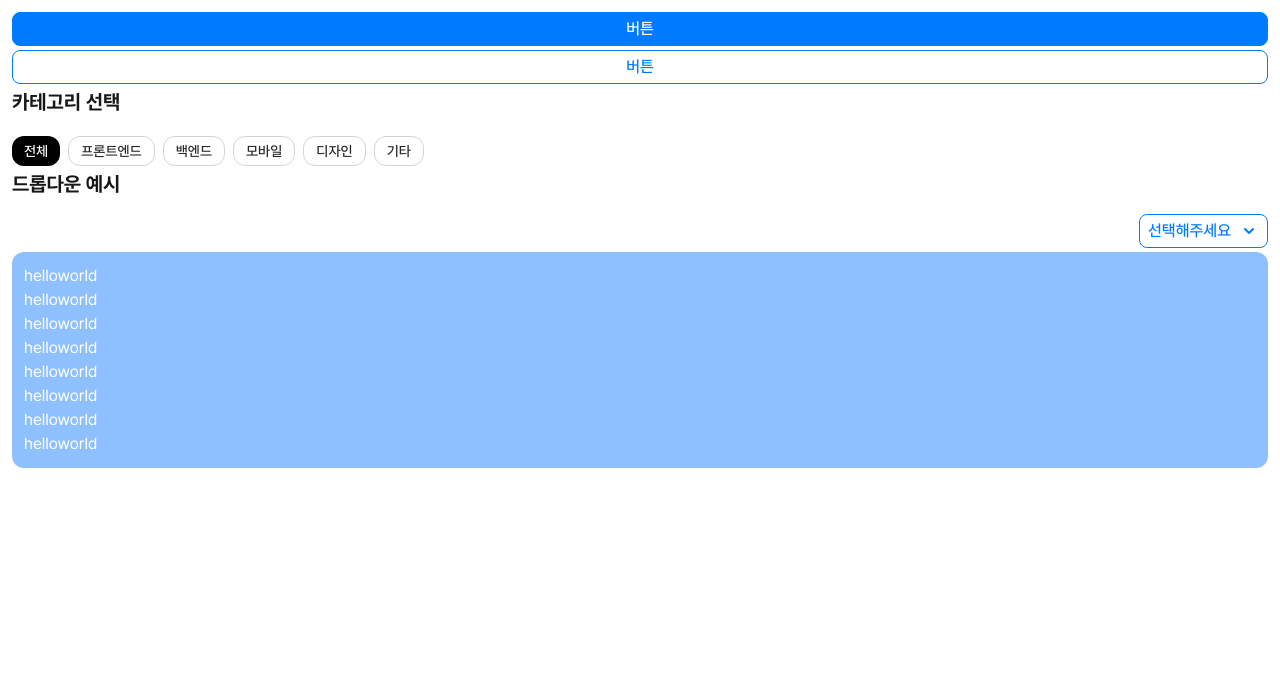
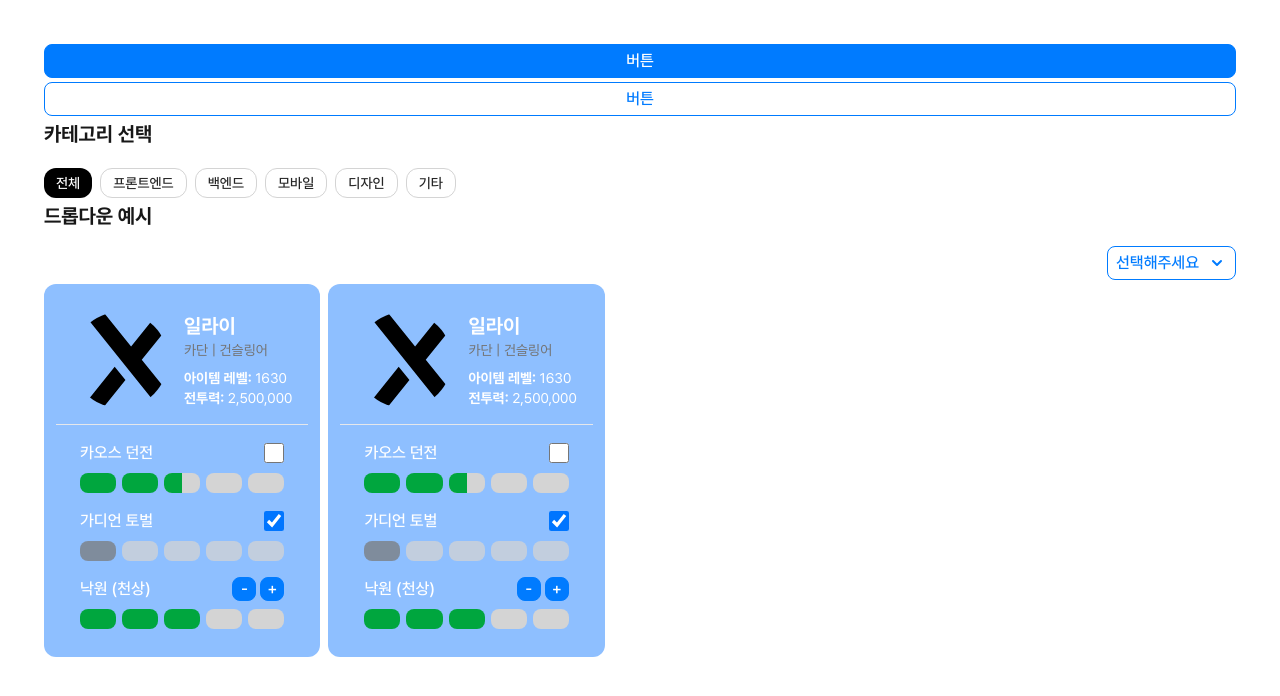
Before and after one commit to park-chan-hui/IlRai-Front, a Next.js app: page / in a window 1280 px wide. Shown: the top 696 px of the page. Built offline with nearby package versions, Linux system fonts and the light colour scheme.

Commit message:
feat: 캐릭터 todo리스트에 사용될 프로그레스 바 생성 및 사용 카드 예제 생성

```diff
--- a/src/app/page.tsx
+++ b/src/app/page.tsx
@@ -6,14 +6,56 @@ import { Modal } from '@/components/common/Modal';
 import Category from '@/components/common/Category';
 import Dropdown from '@/components/common/Dropdown';
 import { useState } from 'react';
+import CharacterProfile from '@/components/todo/CharacterProfile';
+import ProgressBar from '@/components/todo/ProgressBar';
 
 export default function Home() {
   const [isOpen, setIsOpen] = useState(false);
   const [activeCategory, setActiveCategory] = useState('전체');
   const [selectedDropdown, setSelectedDropdown] = useState('선택해주세요');
 
+  const [chaosDungeon, setChaosDungeon] = useState(2.5);
+  const [guardianRaid, setGuardianRaid] = useState(1);
+  const [paradise, setParadise] = useState(3);
+
+  const [isChaosDone, setIsChaosDone] = useState(false);
+  const [isGuardianDone, setIsGuardianDone] = useState(true);
+
+  const characterData = {
+    imageUrl: '/next.svg',
+    nickname: '일라이',
+    server: '카단',
+    job: '건슬링어',
+    level: 1630,
+    combatPower: '2,500,000',
+  };
+
+  const handleChaosCheck = () => {
+    if (isChaosDone) {
+      setChaosDungeon(chaosDungeon + 1);
+      setIsChaosDone(false);
+    } else {
+      if (chaosDungeon >= 1) {
+        setChaosDungeon(chaosDungeon - 1);
+      }
+      setIsChaosDone(true);
+    }
+  };
+
+  const handleGuardianCheck = () => {
+    if (isGuardianDone) {
+      setGuardianRaid(guardianRaid + 1);
+      setIsGuardianDone(false);
+    } else {
+      if (guardianRaid >= 1) {
+        setGuardianRaid(guardianRaid - 1);
+      }
+      setIsGuardianDone(true);
+    }
+  };
+
   return (
-    <div className="gap-2xs flex min-h-screen flex-col">
+    <div className="gap-2xs flex min-h-screen flex-col p-8">
       <Button onClick={() => setIsOpen(true)}>버튼</Button>
       <Modal isOpen={isOpen} onClose={() => setIsOpen(false)}>
         <div className="flex h-full w-full flex-col items-center justify-center gap-2">
@@ -69,17 +111,76 @@ export default function Home() {
           />
         </div>
       </div>
-
-      <Card>
-        <div>helloworld</div>
-        <div>helloworld</div>
-        <div>helloworld</div>
-        <div>helloworld</div>
-        <div>helloworld</div>
-        <div>helloworld</div>
-        <div>helloworld</div>
-        <div>helloworld</div>
-      </Card>
+      <div className="gap-xs flex">
+        <Card>
+          <div className="border-border border-b">
+            <CharacterProfile {...characterData} />
+          </div>
+          <div className="p-4">
+            <div className="space-y-4">
+              <ProgressBar
+                label="카오스 던전"
+                variant="checkbox"
+                current={chaosDungeon}
+                onValueChange={setChaosDungeon}
+                onCheckboxChange={handleChaosCheck}
+                isChecked={isChaosDone}
+                total={5}
+              />
+              <ProgressBar
+                label="가디언 토벌"
+                variant="checkbox"
+                current={guardianRaid}
+                onValueChange={setGuardianRaid}
+                onCheckboxChange={handleGuardianCheck}
+                isChecked={isGuardianDone}
+                total={5}
+              />
+              <ProgressBar
+                label="낙원 (천상)"
+                variant="stepper"
+                current={paradise}
+                onValueChange={setParadise}
+                total={5}
+              />
+            </div>
+          </div>
+        </Card>
+        <Card>
+          <div className="border-border border-b">
+            <CharacterProfile {...characterData} />
+          </div>
+          <div className="p-4">
+            <div className="space-y-4">
+              <ProgressBar
+                label="카오스 던전"
+                variant="checkbox"
+                current={chaosDungeon}
+                onValueChange={setChaosDungeon}
+                onCheckboxChange={handleChaosCheck}
+                isChecked={isChaosDone}
+                total={5}
+              />
+              <ProgressBar
+                label="가디언 토벌"
+                variant="checkbox"
+                current={guardianRaid}
+                onValueChange={setGuardianRaid}
+                onCheckboxChange={handleGuardianCheck}
+                isChecked={isGuardianDone}
+                total={5}
+              />
+              <ProgressBar
+                label="낙원 (천상)"
+                variant="stepper"
+                current={paradise}
+                onValueChange={setParadise}
+                total={5}
+              />
+            </div>
+          </div>
+        </Card>
+      </div>
     </div>
   );
 }
--- a/src/components/common/Card.tsx
+++ b/src/components/common/Card.tsx
@@ -5,7 +5,6 @@ interface CardProps extends ComponentPropsWithoutRef<'div'> {
 }
 
 export default function Card({ children, ...props }: CardProps) {
-  // 기본 카드 스타일을 여기에 정의합니다. (예: padding, border, shadow 등)
   return (
     <div className="bg-primary-300 text-text-inverse p-sm rounded-lg" {...props}>
       {children}
--- /dev/null
+++ b/src/components/todo/ProgressBar.tsx
@@ -0,0 +1,96 @@
+import React from 'react';
+import { Button } from '@/components/common/Button';
+
+type ProgressBarProps = {
+  label: string;
+  total?: number;
+  current: number;
+  variant: 'checkbox' | 'stepper';
+  onValueChange: (newValue: number) => void;
+  onCheckboxChange?: (event: React.ChangeEvent<HTMLInputElement>) => void;
+  isChecked?: boolean;
+};
+
+const ProgressBar = ({
+  label,
+  total = 5,
+  current,
+  variant,
+  onValueChange,
+  onCheckboxChange,
+  isChecked,
+}: ProgressBarProps) => {
+  const handleIncrement = () => {
+    onValueChange(Math.min(total, current + 1));
+  };
+
+  const handleDecrement = () => {
+    onValueChange(Math.max(0, current - 1));
+  };
+
+  return (
+    <div className="w-full rounded px-2">
+      <div className="mb-2 flex items-center justify-between">
+        <span className="font-medium">{label}</span>
+        {variant === 'checkbox' && (
+          <input
+            type="checkbox"
+            className="h-5 w-5"
+            checked={isChecked}
+            onChange={onCheckboxChange}
+          />
+        )}
+        {variant === 'stepper' && (
+          <div className="flex items-center space-x-1">
+            <Button variant="primary" size="xs" onClick={handleDecrement} className="h-6 w-6 p-0">
+              -
+            </Button>
+            <Button variant="primary" size="xs" onClick={handleIncrement} className="h-6 w-6 p-0">
+              +
+            </Button>
+          </div>
+        )}
+      </div>
+      <div className="flex space-x-1.5">
+        {Array.from({ length: total }).map((_, index) => {
+          const fillLevel = Math.max(0, current - index);
+          const width = fillLevel >= 1 ? '100%' : `${Math.max(0, fillLevel) * 100}%`;
+
+          const isSegmentClickDisabled = variant === 'checkbox' && isChecked;
+
+          return (
+            <div
+              key={index}
+              className={`relative h-5 flex-1 overflow-hidden rounded-md bg-gray-300 ${
+                isSegmentClickDisabled ? 'opacity-75 grayscale' : 'cursor-pointer'
+              }`}
+              onClick={(e) => {
+                if (isSegmentClickDisabled) {
+                  return;
+                }
+
+                if (variant !== 'checkbox') {
+                  onValueChange(index + 1);
+                  return;
+                }
+
+                const rect = e.currentTarget.getBoundingClientRect();
+                const clickX = e.clientX - rect.left;
+
+                if (clickX < rect.width / 2) {
+                  onValueChange(index + 0.5);
+                } else {
+                  onValueChange(index + 1);
+                }
+              }}
+            >
+              <div className="h-full bg-green-600" style={{ width: width }}></div>
+            </div>
+          );
+        })}
+      </div>
+    </div>
+  );
+};
+
+export default ProgressBar;
```
